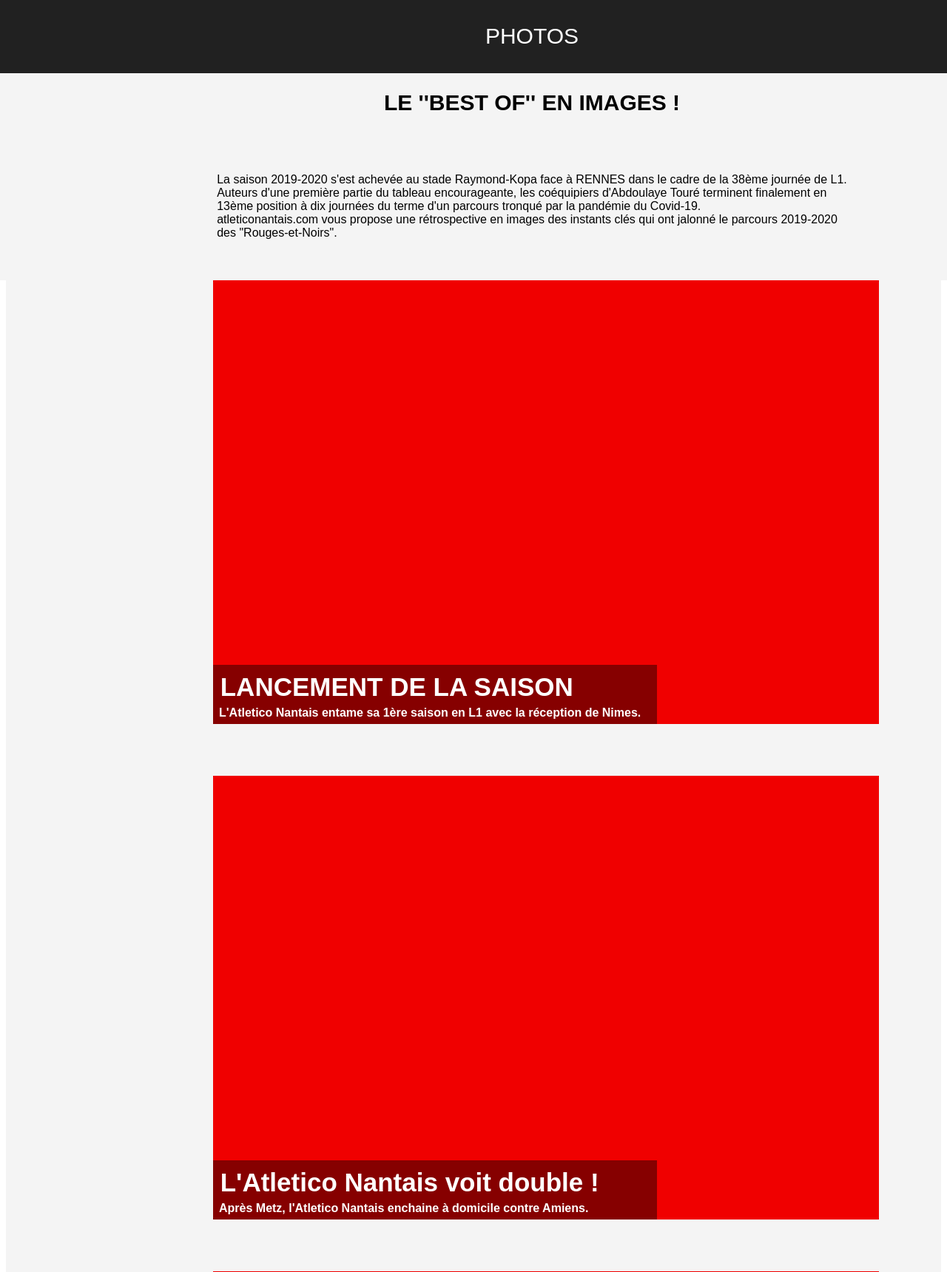
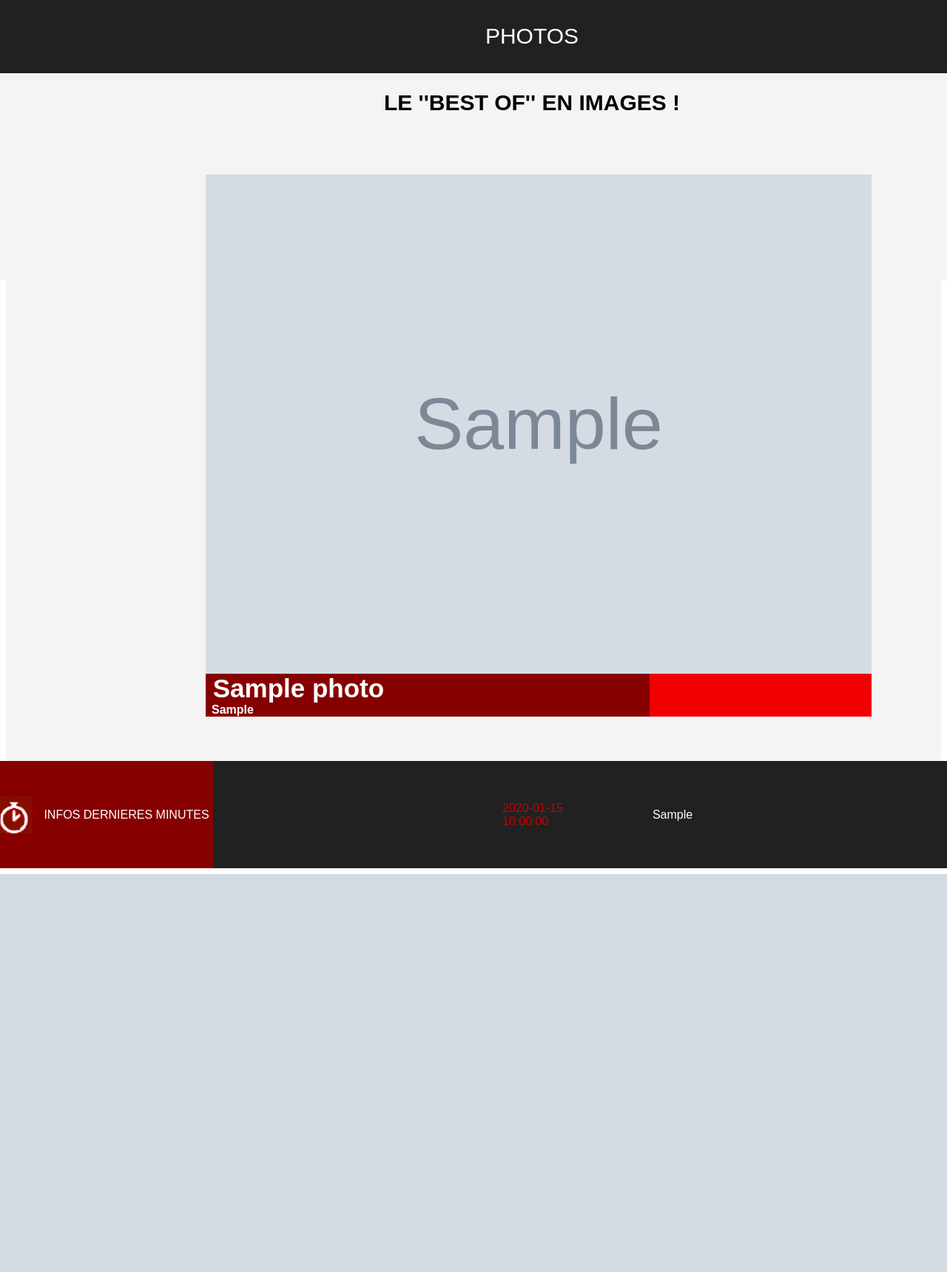
Before and after one commit to romainmarinier/MP_SFL_2019_G1_At_Nantes, a PHP site: page /photo.php in a window 1280 px wide; the page is wider, and only the part inside the window is pictured. Shown: the part 99-1819 px from the top of that part at 74% size. After the commit the page ends 1281 px from the top of that part, so only its background shows below. Run offline with PHP 8.4, Linux system fonts and the light colour scheme; tables that the repository leaves empty or names only in its code hold one stand-in row (values such as "Sample post"); grey boxes marked "Sample" are stand-in pictures.

Commit message:
Update photo.php

```diff
--- a/site/photo.php
+++ b/site/photo.php
@@ -16,51 +16,43 @@
 
             <div id="presentation">La saison 2019-2020 s'est achevée au stade Raymond-Kopa face à RENNES dans le cadre de la 38ème journée de L1. <br/> Auteurs d'une première partie du tableau encourageante, les coéquipiers d'Abdoulaye Touré terminent finalement en <br/>13ème position à dix journées du terme d'un parcours tronqué par la pandémie du  Covid-19. <br/>atleticonantais.com vous propose une rétrospective en images des instants clés qui ont jalonné le parcours 2019-2020 <br/>des "Rouges-et-Noirs".</div>
 
-            <div id="bestof">
-                <div class="soustitre">&nbsp;LANCEMENT DE LA SAISON</div>
-                <div class="resume">&ensp;L'Atletico Nantais entame sa 1ère saison en L1 avec la réception de Nimes.</div>
-            </div>
+            <div id="bdd">
 
-            <div id="bestof2">
-                <div class="soustitre">&nbsp;L'Atletico Nantais voit double !</div>
-                <div class="resume">&ensp;Après Metz, l'Atletico Nantais enchaine à domicile contre Amiens.</div>
-            </div>
+                        <?php
+                        try
+                        {
+        // On se connecte à MySQL
+                            $bdd = new PDO('mysql:host=localhost;dbname=atletico;charset=utf8', 'atleticouser', 'Nantes44');
+                        }
+                        catch(Exception $e)
+                        {
+        // En cas d'erreur, on affiche un message et on arrête tout
+                            die('Erreur : '.$e->getMessage());
+                        }
 
-            <div id="bestof3">
-                <div class="soustitre">&nbsp;La troisième marche !</div>
-                <div class="resume">&ensp;L'Atletico Nantais est sur le podium: 10 matchs sans défaites consécutifs.</div>
-            </div>
+    // Si tout va bien, on peut continuer
 
-            <div id="bestof4">
-                <div class="soustitre">&nbsp;Fin de série</div>
-                <div class="resume">&ensp;Après 14 matchs sans défaites, l'Atlético Nantais s'incline 2-0 contre Paris.</div>
-            </div>
+    // On récupère tout le contenu de la table score
+                        $reponse = $bdd->query('SELECT * FROM photo');
 
-            <div id="bestof5">
-                <div class="soustitre">&nbsp;Caillard : un match fou</div>
-                <div class="resume">&ensp;Contre Angers, le gardien égalise à la 95ème minute d'une tête sur corner!</div>
-            </div>
+    // On affiche chaque entrée une à une
 
-            <div id="bestof6">
-                <div class="soustitre">&nbsp;Le miracle de la VAR</div>
-                <div class="resume">&ensp;La VAR sauve l'Atlético Nantais d'une défaite à Lyon dans les arrets de jeu.</div>
-            </div>
-
-            <div id="bestof7">
-                <div class="soustitre">&nbsp;On n'arrête plus l' Atletico Nantais</div>
-                <div class="resume">&ensp;À 2 journées de la fin, l'Atletico Nantais est 1er avec 4 points d'avance.</div>
-            </div>
-
-            <div id="bestof8">
-                <div class="soustitre">&nbsp;Champion de France !!!</div>
-                <div class="resume">&ensp;L'Atletico Nantais est champion de France ! Historique !</div>
-            </div>
+                        while ($donnees = $reponse->fetch())
+                        {
+                            ?>
+                            <div id="bestof">
+                                <img src="img/<?php echo $donnees['image']; ?>" />
+                                 <div class="soustitre">&nbsp;<?php echo $donnees['soustitre']; ?></div>
+                                <div class="resume">&ensp;<?php echo $donnees['resume']; ?></div>
+                            </div>
+                            <?php
+                        }
 
 
-            <div id="conclusion">L'Atletico Nantais remercie tous ses supporters pour leur soutien sans faille dans les bons comme dans les mauvais moments.<br/> Le club espère vivre une saison 2020-2021 à la hauteur de vos espérances.</div>
+    $reponse->closeCursor(); // Termine le traitement de la requête
 
+    ?>
 
-            </div>
 
 
 
```
